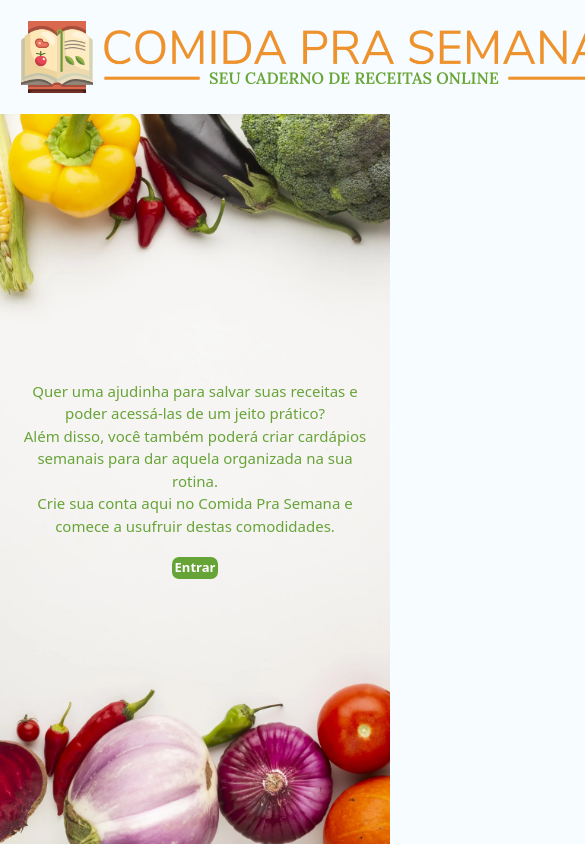
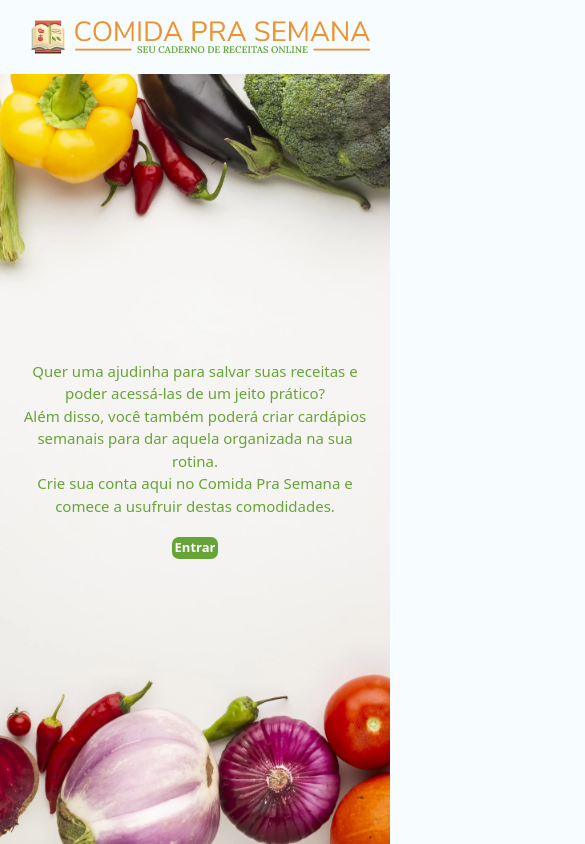
Before and after one commit to cecilialourenco/app-receitas, a Next.js app: page / in a window 390 px wide. Shown: the whole page, 585 px wide, since content can reach past the window. Built offline with nearby package versions, Linux system fonts and the light colour scheme.

Commit message:
update style

```diff
--- a/pages/index.tsx
+++ b/pages/index.tsx
@@ -19,13 +19,13 @@ export default function Home() {
             src="/cook-book.png"
             alt="logo"
             height="74px"
-            className='logoImage'
+            className={style.logoImage}
             style={{ marginRight: "10px" }}
           />
           <Image
             src="/comida-pra-semana-high-resolution-logo-color-on-transparent-background (1).png"
             alt="logo"
-            className='logoTitle'
+            className={style.logoTitle}
             width={500}
           />
         </Navbar.Brand>
--- a/styles/index.module.css
+++ b/styles/index.module.css
@@ -11,3 +11,14 @@
     font-size: 30px;
   }
 }
+@media (max-width: 960px) {
+  .logoTitle {
+    width: 295px;
+  }
+}
+
+@media (max-width: 960px) {
+  .logoImage {
+    height: 34px;
+  }
+}
```
